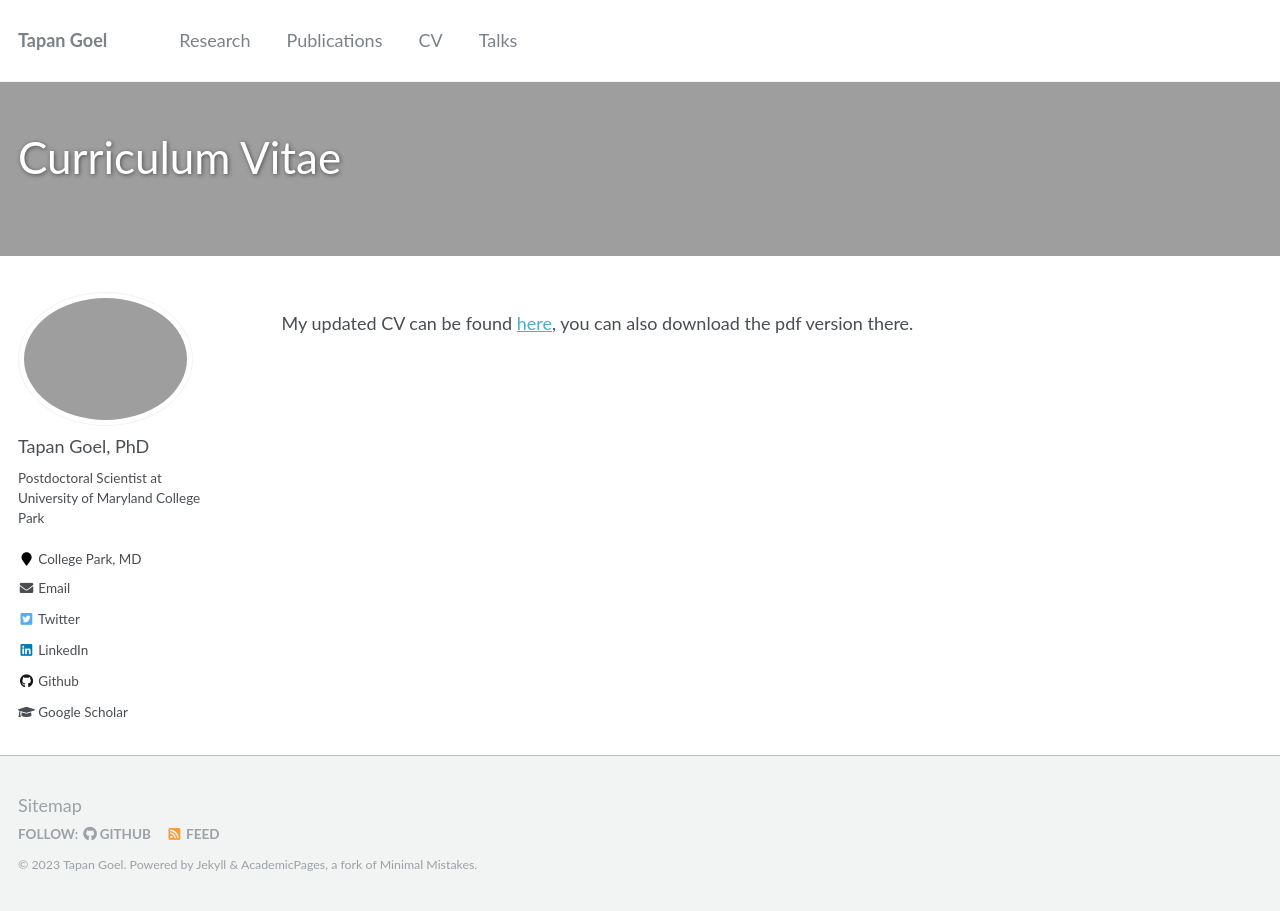
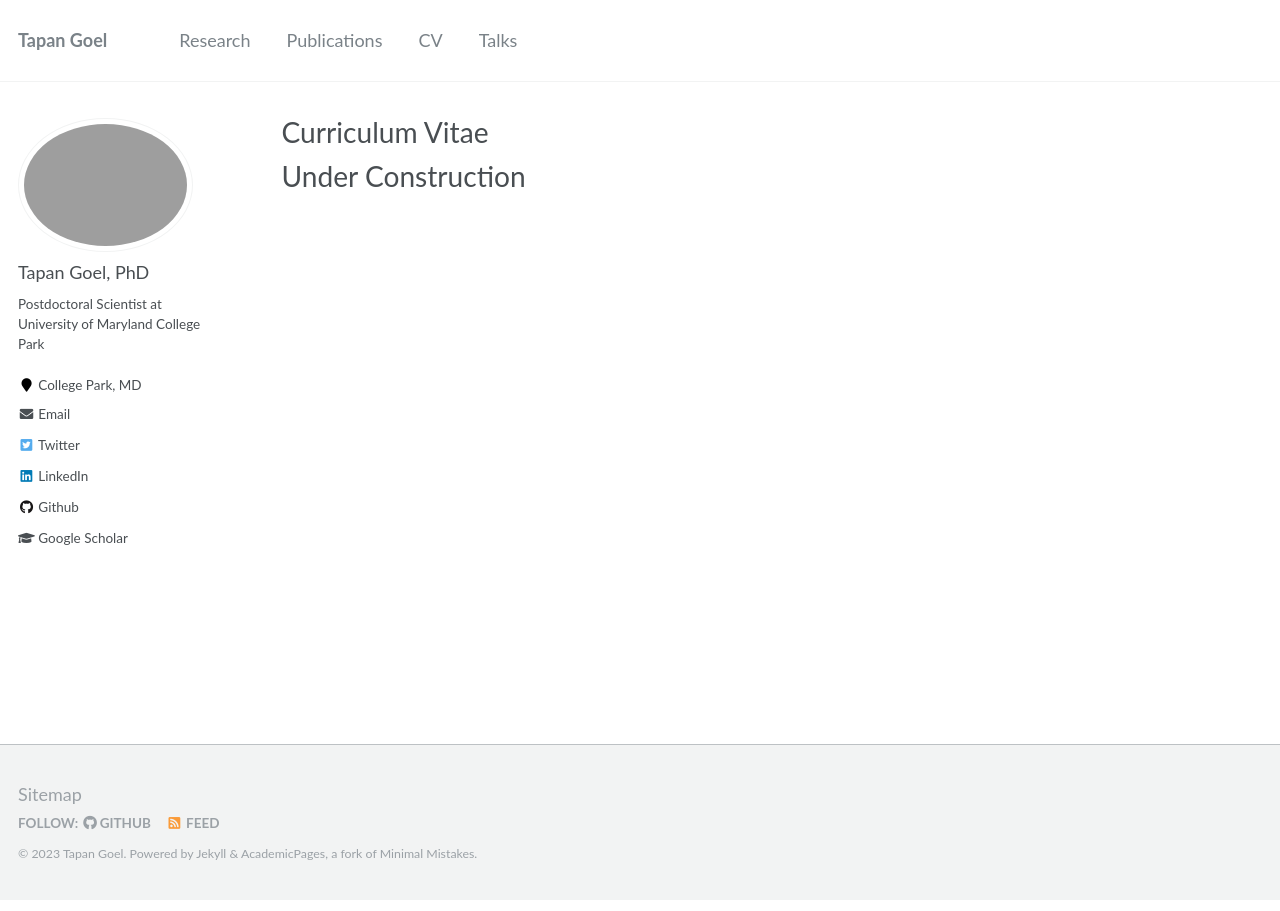
Before and after one commit to tapangoel1994/tapangoel1994.github.io, a Jekyll site: the page built from _pages/cv.md, in a window 1280 px wide. Built offline with Jekyll 4.4.1, drawn with Linux system fonts in a browser that asks for light colours.

Commit message:
Update cv.md

```diff
--- a/_pages/cv.md
+++ b/_pages/cv.md
@@ -5,10 +5,8 @@ permalink: /cv/
 author_profile: true
 redirect_from:
   - /resume
-header:
-  overlay_image: galaxy4.jpg
 ---
 
 {% include base_path %}
 
-My updated CV can be found [here](https://github.com/abhi0395/mycv){:target="_blank"}, you can also download the pdf version there.
+# Under Construction
```
